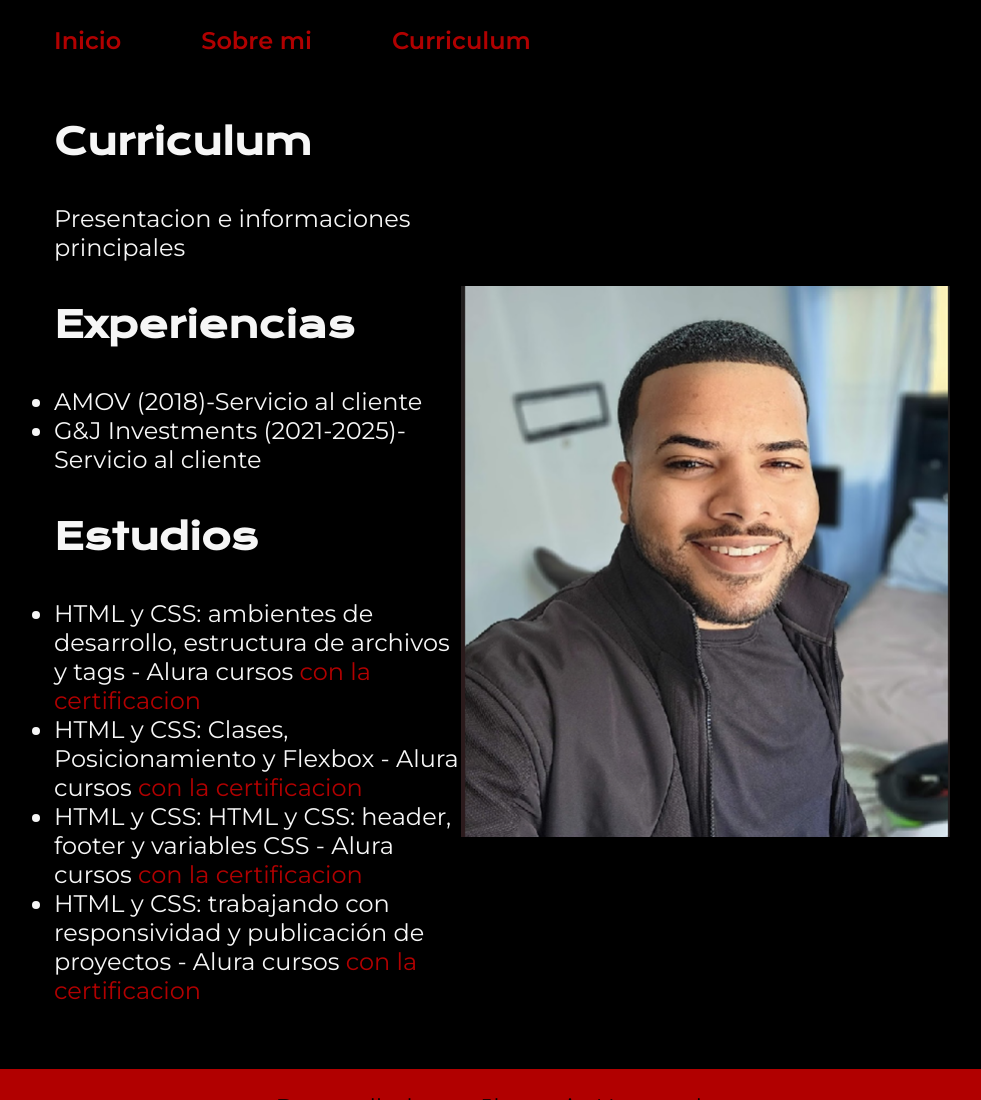
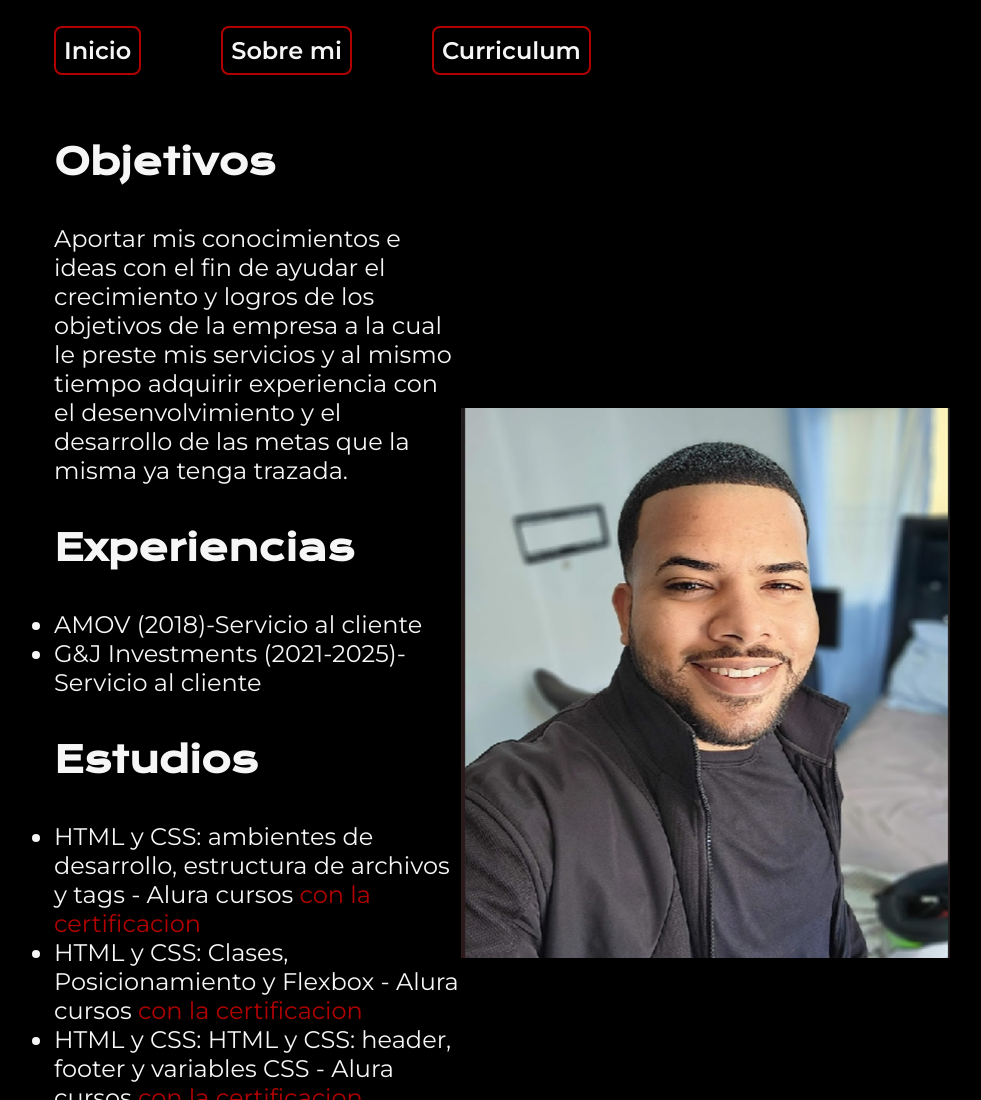
Before and after one commit to Jhowstin/portafolio, a plain HTML site: page curriculo.html in a window 1280 px wide. Shown: the top 1100 px of the page, without its empty margins (138-1119 px from the left). Drawn offline with nearby package versions, Linux system fonts and the light colour scheme.

Commit message:
Actualizando datos y agregando animacion al hover

```diff
--- a/curriculo.html
+++ b/curriculo.html
@@ -16,9 +16,9 @@
     </header>
     <main class="presentacion">
         <section class="presentacion__contenido">
-            <h1 class="presentacion__contenido__titulo">Curriculum</h1>
+            <h1 class="presentacion__contenido__titulo">Objetivos</h1>
 
-            <p class="presentacion__contenido__texto">Presentacion e informaciones principales</p>
+            <p class="presentacion__contenido__texto">Aportar mis conocimientos e ideas con el fin de ayudar el crecimiento y logros de los objetivos de la empresa a la cual le preste mis servicios y al mismo tiempo adquirir experiencia con el desenvolvimiento y el desarrollo de las metas que la misma ya tenga trazada.</p>
 
             <h2 class="presentacion__contenido__titulo">Experiencias</h2>
                 <ul class="presentacion__contenido__texto">
--- a/styles/style.css
+++ b/styles/style.css
@@ -5,7 +5,7 @@
     --color-primario: #000000;
     --color-secundario: #F6F6F6;
     --color-terciario: #b10000;
-    --color-hover: #272727;
+    --color-hover: #b10000;
 
     --fuente-krona: 'Krona One', sans-serif;
     --fuente-montserrat: 'Montserrat', sans-serif;
@@ -31,16 +31,23 @@ body{
     gap: 80px;
 }
 
-.header__menu__link{
+.header__menu__link {
     font-family: var(--fuente-montserrat);
     font-size: 1.5rem;
     font-weight: 600;
-    color: var(--color-terciario);
+    color: var(--color-secundario);
     text-decoration: none;
+    border-radius: 8px;
+    border: 2px solid var(--color-terciario);
+    padding: 8px 8px;
+    transition: background-color 0.8s ease, color 0.8s ease, box-shadow 0.8s ease;
+    /* Aumentar duración de la  cambiando el ease */
 }
 
-.header__menu__link:hover{
+.header__menu__link:hover {
+
     background-color: var(--color-hover);
+
 }
 
 
@@ -102,6 +109,8 @@ body{
     display: flex;
     justify-content: center;
     gap: 16px;
+    transition: background-color 0.8s ease, color 0.8s ease, box-shadow 0.8s ease;
+    /* Aumentar duración de la  cambiando el ease */
 }
 
 .presentacion__enlaces__link:hover{
@@ -122,6 +131,7 @@ body{
 }
 .certificado__link:hover{
     background-color: var(--color-hover);
+    color: var(--color-secundario);
 }
 
 .footer{
```
